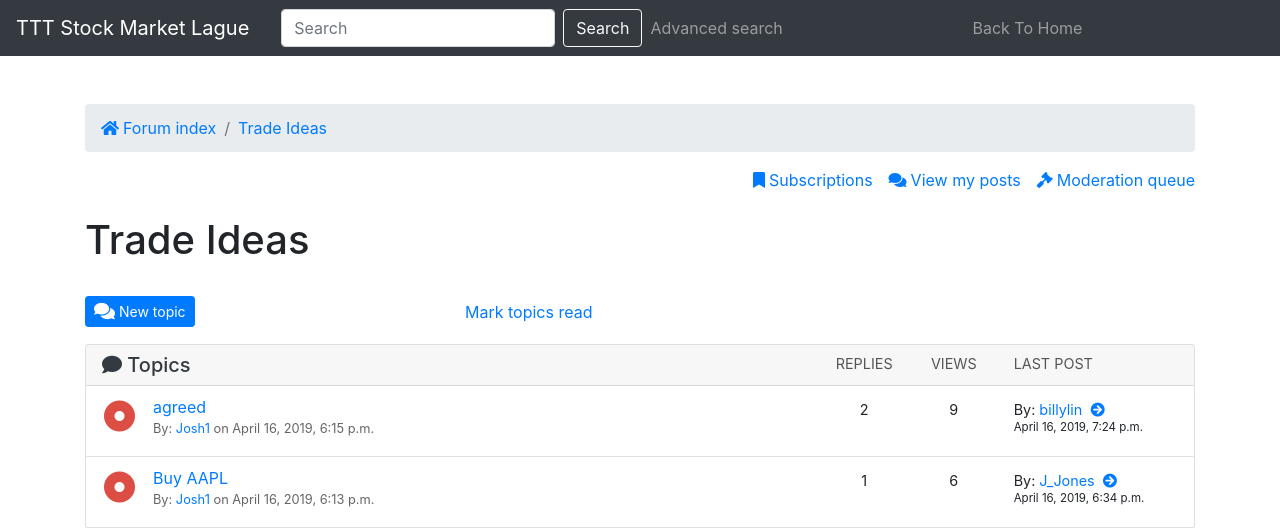
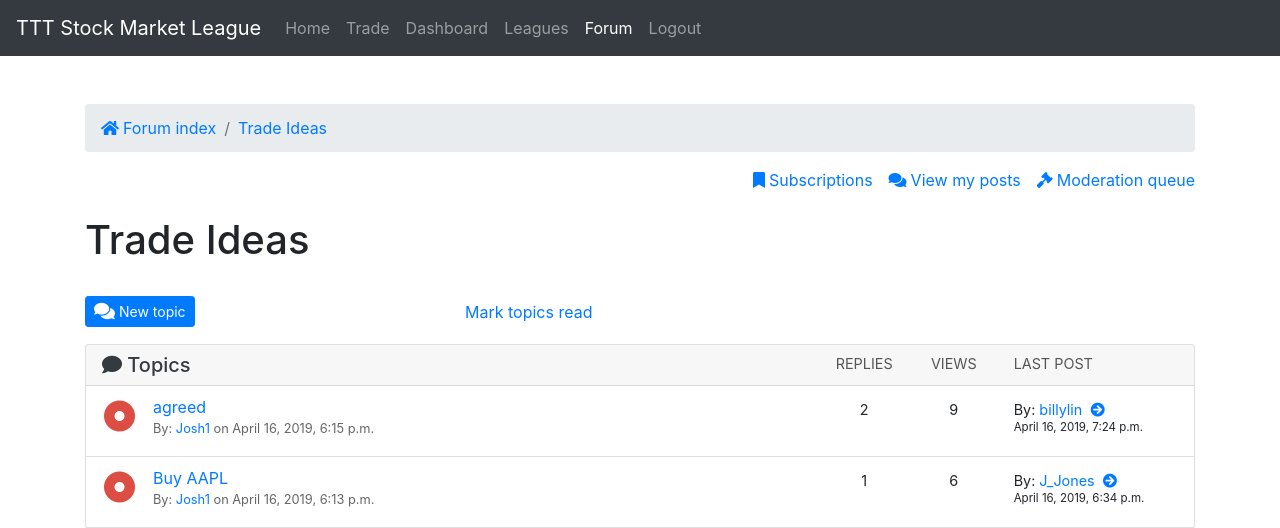
Before and after one commit to amalhotr/SMIL_project, a Django app: a page that uses machina/templates/machina/board_base.html in a window 1280 px wide. Shown: the top 528 px of the page. Run offline with Django 3.2, Linux system fonts and the light colour scheme; a user stored in the database is signed in; data comes from the database, SQL or seed files in the repository; both versions use the stored data as it was after the commit; data that the repository does not hold is empty; parts of the project's set-up code (start-up, migrations or seed data) failed here and were passed over; some libraries are stand-ins or nearby versions.

Commit message:
fixed url handler & navbar

```diff
--- a/SMIL_project/urls.py
+++ b/SMIL_project/urls.py
@@ -25,7 +25,6 @@ urlpatterns = [
     path('accounts/register/', register_view, name = 'register'),
     path('accounts/logout/', logout_view, name = 'logout'),
     path('accounts/loggedin_home', loggedin_home_view, name = 'loggedin_home_view'),
-    path('forum/', include(machina_urls), name = 'forum'),
     path('', include('ttt.urls')),
 
 ]
--- a/machina/templates/machina/board_base.html
+++ b/machina/templates/machina/board_base.html
@@ -13,14 +13,55 @@
 
 {% block body %}
 {% block header %}
-<nav class="navbar navbar-expand-lg navbar-dark bg-dark">
-  <a class="navbar-brand" href="{% url 'forum:index' %}">{% block brand %}TTT Stock Market Lague{% endblock %}</a>
+{% block bar %}
+      <nav class="navbar navbar-expand-lg navbar-dark bg-dark">
+          <a class="navbar-brand" href="{% url 'home' %}">TTT Stock Market League</a>
+
+          <button class="navbar-toggler" type="button" data-toggle="collapse" data-target="#navbarSupportedContent" aria-controls="navbarSupportedContent" aria-expanded="false" aria-label="Toggle navigation">
+            <span class="navbar-toggler-icon"></span>
+          </button>
+
+          <div class="collapse navbar-collapse" id="navbarSupportedContent">
+            <ul class="navbar-nav mr-auto">
+              <li class="nav-item {% if request.resolver_match.url_name == 'home' %}active{% endif %} ">
+                <a class="nav-link" href="{% url 'home' %}">Home <span class="sr-only">(current)</span></a>
+                    </li>
+                    {% if user.is_authenticated %}
+                      <li class="nav-item">
+                        <a class="nav-link {% if request.resolver_match.url_name == 'trade' %}active{% endif %}" href="{% url 'trade'%}">Trade</a>
+                      </li>
+                      <li class="nav-item">
+                        <a class="nav-link {% if request.resolver_match.url_name == 'dashboard' %}active{% endif %}" href="{% url 'dashboard'%}">Dashboard</a>
+                      </li>
+                      <li class="nav-item">
+                        <a class="nav-link {% if request.resolver_match.url_name == 'leagues' %}active{% endif %}" href="{% url 'leagues'%}">Leagues</a>
+              </li>
+              <li class="nav-item">
+                        <a class="nav-link active" href="/forum">Forum</a>
+                      </li>
+                      <li class="nav-item">
+                        <a class="nav-link {% if request.resolver_match.url_name == 'logout' %}active{% endif %}" href="{% url 'logout'%}">Logout</a>
+                      </li>
+                    {% else %}
+                      <li class="nav-item">
+                        <a class="nav-link {% if request.resolver_match.url_name == 'login' %}active{% endif %}" href="{% url 'login'%}">Login</a>
+                      </li>
+                      <li class="nav-item">
+                        <a class="nav-link {% if request.resolver_match.url_name == 'register' %}active{% endif %}" href="{% url 'register'%}">Register</a>
+              </li>
+                    {% endif %}
+          </ul>
+        </div>
+      </nav>
+    {% endblock %}
+<!-- <nav class="navbar navbar-expand-lg navbar-dark bg-dark">
+  <a class="navbar-brand" href="{% url 'home' %}">{% block brand %}TTT Stock Market Lague{% endblock %}</a>
   <button class="navbar-toggler" type="button" data-toggle="collapse" data-target="#navbarSupportedContent" aria-controls="navbarSupportedContent" aria-expanded="false" aria-label="Toggle navigation">
     <span class="navbar-toggler-icon"></span>
   </button>
   <div class="collapse navbar-collapse" id="navbarSupportedContent">
     {% block header_collapse %}
-    <form class="form-inline my-2 ml-3 my-lg-0" role="search" action="{% url 'forum_search:search' %}">
+    <!-- <form class="form-inline my-2 ml-3 my-lg-0" role="search" action="{% url 'forum_search:search' %}">
       <input class="form-control mr-sm-2" type="search" placeholder="Search" aria-label="Search" name="q">
       <button class="btn btn-outline-light my-2 my-sm-0" type="submit">{% trans "Search" %}</button>
     </form>
@@ -32,7 +73,7 @@
     </div>
     {% endblock header_collapse %}
   </div>
-</nav>
+</nav> -->
 {% endblock header %}
 <div class="my-5 container" id="main_container">
   <div class="row">
--- a/templates/base_generic.html
+++ b/templates/base_generic.html
@@ -38,7 +38,7 @@
 		                		<a class="nav-link {% if request.resolver_match.url_name == 'leagues' %}active{% endif %}" href="{% url 'leagues'%}">Leagues</a>
 							</li>
 							<li class="nav-item">
-		                		<a class="nav-link {% if request.resolver_match.url_name == 'forum' %}active{% endif %}" href="{% url 'forum'%}">Forum</a>
+		                		<a class="nav-link {% if request.resolver_match.url_name == 'forum' %}active{% endif %}" href="/forum">Forum</a>
 		                	</li>
 		                	<li class="nav-item">
 		                		<a class="nav-link {% if request.resolver_match.url_name == 'logout' %}active{% endif %}" href="{% url 'logout'%}">Logout</a>
--- a/ttt/urls.py
+++ b/ttt/urls.py
@@ -14,5 +14,5 @@ urlpatterns = [
     path('leagues/admin/<str:leagueName>', views.adminLeague, name="adminLeague"),
     path('leagues/leave/<str:leagueName>', views.leaveLeague, name='leaveLeague'),
     path('leagues/join/<str:leagueName>', views.joinLeague, name='joinLeague'),
-    path('forum/', include(machina_urls), name = 'forum'),
+    path('forum/', include(machina_urls), name='forum'),
 ]
```
Also changed, not shown: db.sqlite3, machina/templates/machina/_base.html (line endings or trailing spaces).
